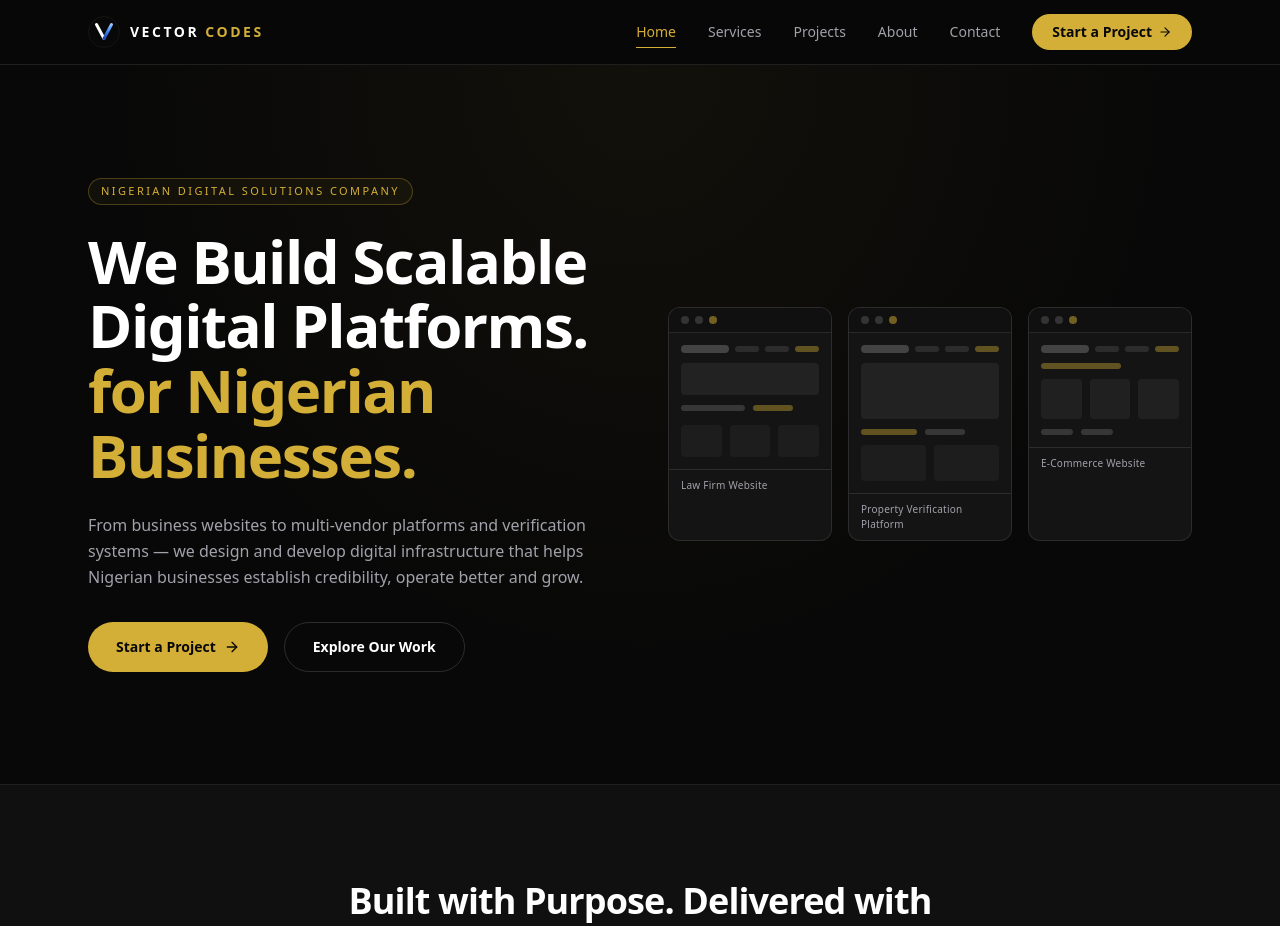
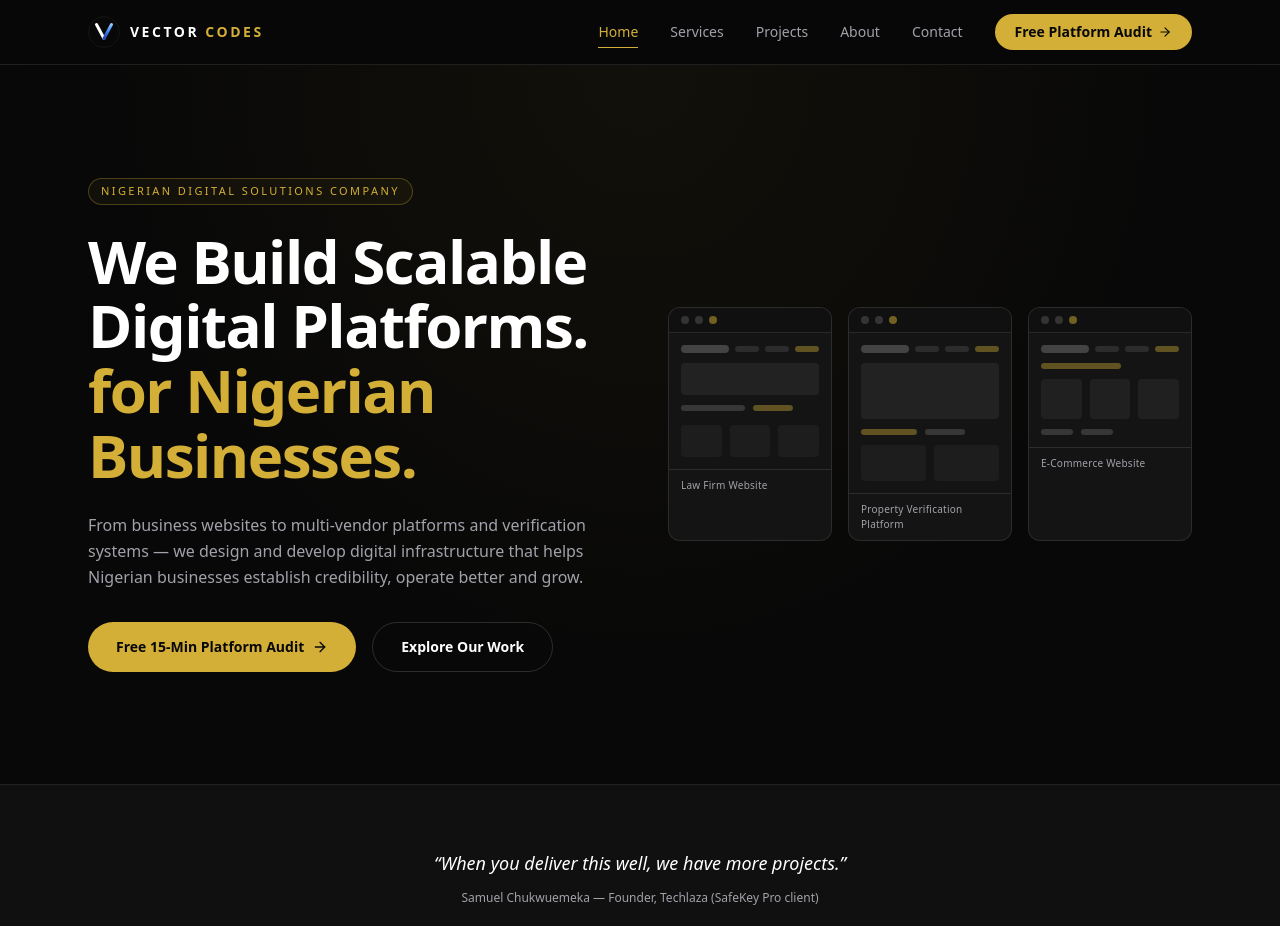
Before and after one commit to ericprince957-cloud/my_portfolio_V1, a Next.js app: page / in a window 1280 px wide. Shown: the top 926 px of the page. Built offline with nearby package versions, Linux system fonts and the light colour scheme.

Commit message:
feat: WhatsApp audit CTAs, social proof strip under hero

```diff
--- a/app/page.tsx
+++ b/app/page.tsx
@@ -68,7 +68,22 @@ export default function HomePage() {
     <>
       <script type="application/ld+json" dangerouslySetInnerHTML={{ __html: JSON.stringify(jsonLd) }} />
 
-      <Hero />
+<Hero />
+
+      {/* ── SOCIAL PROOF (above the fold) ───────────────────── */}
+      <section className="border-b border-line bg-surface" aria-label="What clients say">
+        <div className="mx-auto max-w-4xl px-4 py-12 text-center sm:px-6 md:py-16">
+          <p className="text-base italic leading-relaxed text-white md:text-lg">
+            &ldquo;When you deliver this well, we have more projects.&rdquo;
+          </p>
+          <p className="mt-3 text-xs text-subtle">
+            Samuel Chukwuemeka — Founder, Techlaza (SafeKey Pro client)
+          </p>
+          <p className="mt-6 text-[11px] font-medium tracking-[0.18em] text-subtle uppercase">
+            Real work for real businesses — Techlaza &middot; SafeKey Pro &middot; Ugoo Uzoho &amp; Co.
+          </p>
+        </div>
+      </section>
 
       {/* ── TRUST / CREDIBILITY ─────────────────────────────── */}
       <section className="border-b border-line bg-surface" aria-labelledby="trust-heading">
--- a/components/CTASection.tsx
+++ b/components/CTASection.tsx
@@ -12,7 +12,7 @@ export default function CTASection({
   title = "Your Next Digital Project Starts Here.",
   description =
     "Whether you're launching a new business, upgrading your website or building a custom digital platform, let's discuss what you need.",
-  ctaLabel = "Let's Build Something",
+  ctaLabel = "Free 15-Min Platform Audit",
 }: CTASectionProps) {
   return (
     <section className="border-t border-line bg-surface">
@@ -21,20 +21,20 @@ export default function CTASection({
           <h2 className="text-3xl font-bold tracking-tight text-white md:text-4xl">{title}</h2>
           <p className="mx-auto mt-4 max-w-xl text-base leading-relaxed text-subtle">{description}</p>
           <div className="mt-8 flex flex-wrap justify-center gap-4">
-            <Link
-              href="/contact"
+            <a
+              href="https://wa.me/2347084547988?text=Hi%20Prince%2C%20I'd%20like%20a%20free%2015-minute%20platform%20audit.%20(via%20site%20CTA)"
+              target="_blank"
+              rel="noopener noreferrer"
               className="gold-btn inline-flex items-center gap-2 rounded-full px-8 py-3.5 text-sm font-semibold"
             >
               {ctaLabel} <ArrowRight size={16} />
-            </Link>
-            <a
-              href="https://wa.me/2347084547988?text=Hello%20Vector%20Codes%2C%20I%27d%20like%20to%20discuss%20a%20project."
-              target="_blank"
-              rel="noopener noreferrer"
+            </a>
+            <Link
+              href="/contact"
               className="ghost-btn inline-flex items-center gap-2 rounded-full px-8 py-3.5 text-sm font-semibold"
             >
-              Chat on WhatsApp
-            </a>
+              Or Send a Detailed Brief
+            </Link>
           </div>
         </div>
       </Reveal>
--- a/components/Hero.tsx
+++ b/components/Hero.tsx
@@ -104,12 +104,14 @@ export default function Hero() {
             </p>
 
             <div className="mt-8 flex flex-wrap justify-center gap-4 lg:justify-start">
-              <Link
-                href="/contact"
+              <a
+                href="https://wa.me/2347084547988?text=Hi%20Prince%2C%20I'd%20like%20a%20free%2015-minute%20platform%20audit.%20(via%20homepage%20hero)"
+                target="_blank"
+                rel="noopener noreferrer"
                 className="gold-btn inline-flex items-center gap-2 rounded-full px-7 py-3.5 text-sm font-semibold"
               >
-                Start a Project <ArrowRight size={16} />
-              </Link>
+                Free 15-Min Platform Audit <ArrowRight size={16} />
+              </a>
               <Link
                 href="/projects"
                 className="ghost-btn inline-flex items-center gap-2 rounded-full px-7 py-3.5 text-sm font-semibold"
--- a/components/Navbar.tsx
+++ b/components/Navbar.tsx
@@ -48,12 +48,14 @@ export default function Navbar() {
               {link.label}
             </Link>
           ))}
-          <Link
-            href="/contact"
+          <a
+            href="https://wa.me/2347084547988?text=Hi%20Prince%2C%20I%20saw%20your%20SafeKey%20Pro%20case%20study.%20I'd%20like%20to%20discuss%20a%20project.%20(via%20navbar)"
+            target="_blank"
+            rel="noopener noreferrer"
             className="gold-btn inline-flex items-center gap-1.5 rounded-full px-5 py-2 text-sm font-semibold"
           >
-            Start a Project <ArrowRight size={14} />
-          </Link>
+            Free Platform Audit <ArrowRight size={14} />
+          </a>
         </div>
 
         {/* Mobile hamburger */}
@@ -94,13 +96,15 @@ export default function Navbar() {
                   {link.label}
                 </Link>
               ))}
-              <Link
-                href="/contact"
+              <a
+                href="https://wa.me/2347084547988?text=Hi%20Prince%2C%20I%20saw%20your%20SafeKey%20Pro%20case%20study.%20I'd%20like%20to%20discuss%20a%20project.%20(via%20navbar)"
+                target="_blank"
+                rel="noopener noreferrer"
                 onClick={() => setOpen(false)}
                 className="gold-btn mt-3 inline-flex items-center justify-center gap-1.5 rounded-full px-5 py-3 text-sm font-semibold"
               >
-                Start a Project <ArrowRight size={14} />
-              </Link>
+                Free Platform Audit <ArrowRight size={14} />
+              </a>
             </div>
           </motion.div>
         )}
```
